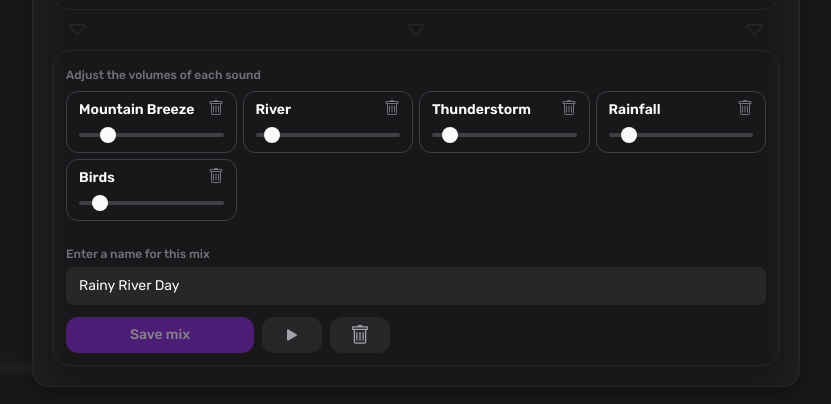
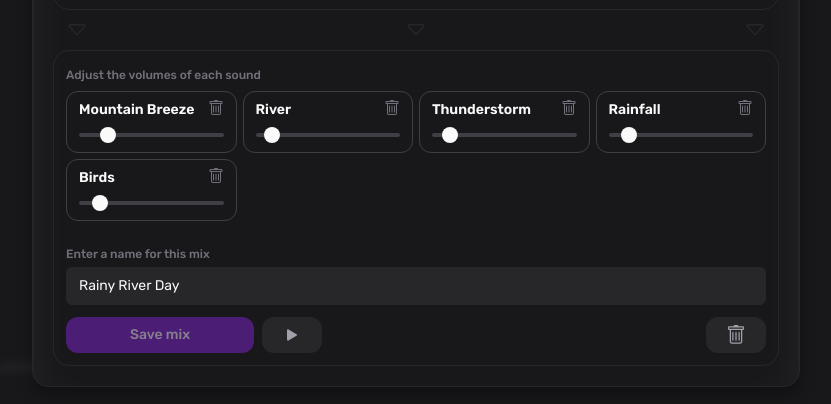
Before and after one commit to leedeverteuil/focus-o-matic, an Astro site: page / in a window 1280 px wide. Both pictures are taken after a click on the button "Edit". Shown: the part 323-727 px from the top of the page, without its empty margins (224-1055 px from the left). Built offline with nearby package versions, Linux system fonts and the light colour scheme; Astro itself is replaced by a stand-in of ours; a web font is replaced by a local one.

Commit message:
move delete button over to avoid misclicks

```diff
--- a/src/components/react/EditDialog/EditDialog.tsx
+++ b/src/components/react/EditDialog/EditDialog.tsx
@@ -66,7 +66,6 @@ const EditDialog = ({
         if (isPlaying) {
           playMix();
         }
-
       }
     }
   };
@@ -217,7 +216,8 @@ const EditDialog = ({
           />
         </div>
 
-        <div className="flex items-center gap-2 mt-3">
+        <div className="flex items-center gap-2 mt-3 justify-between">
+          <div className="flex items-center gap-2">
             {/* save button */}
             <button
               onClick={saveMix}
@@ -233,6 +233,7 @@ const EditDialog = ({
               toggleMixPlaying={
                 toggleMixPlaying
               }></EditDialogToggleMixPlayingButton>
+          </div>
 
           {/* delete button */}
           <button
```
Lines whose indentation alone changed are shown as unchanged.
